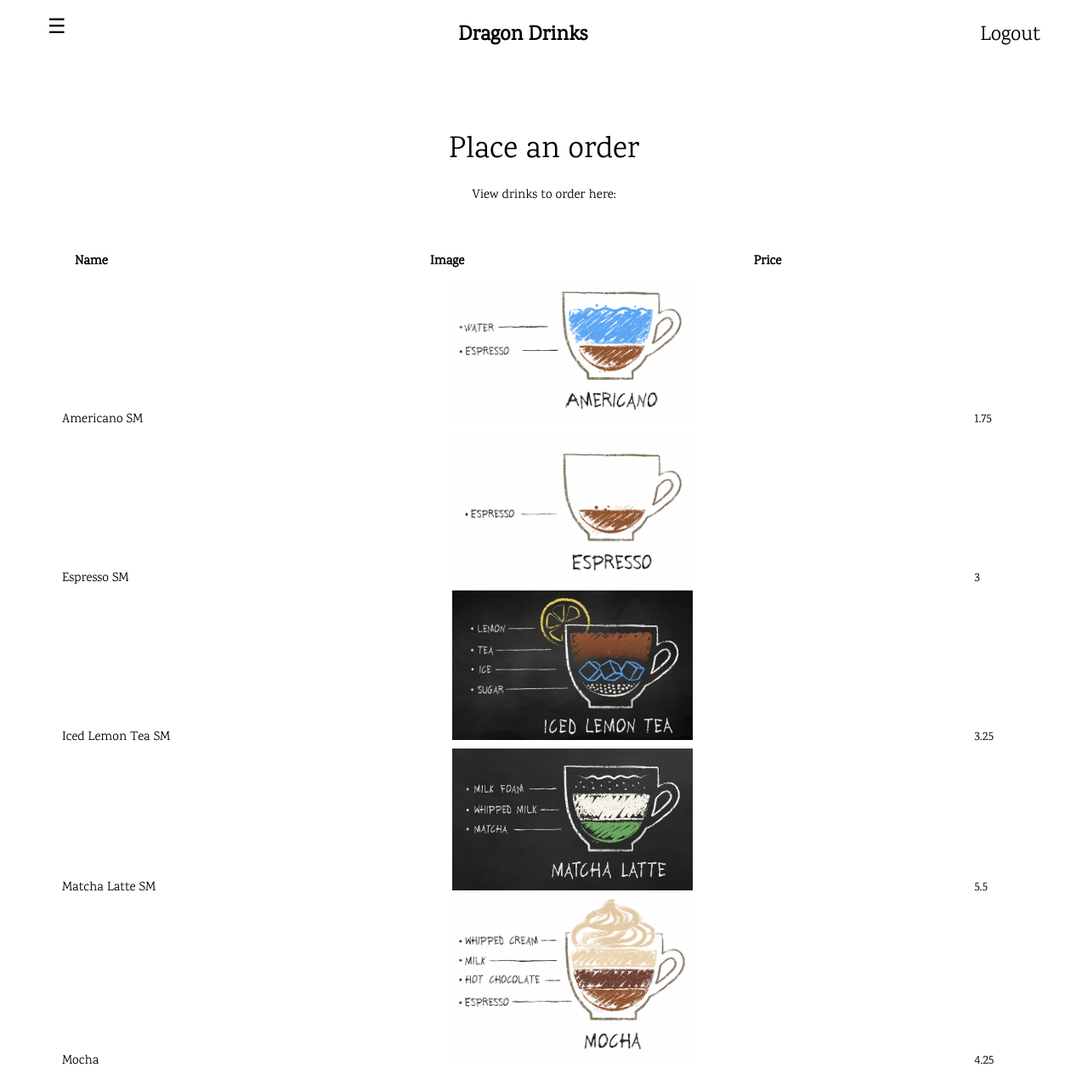
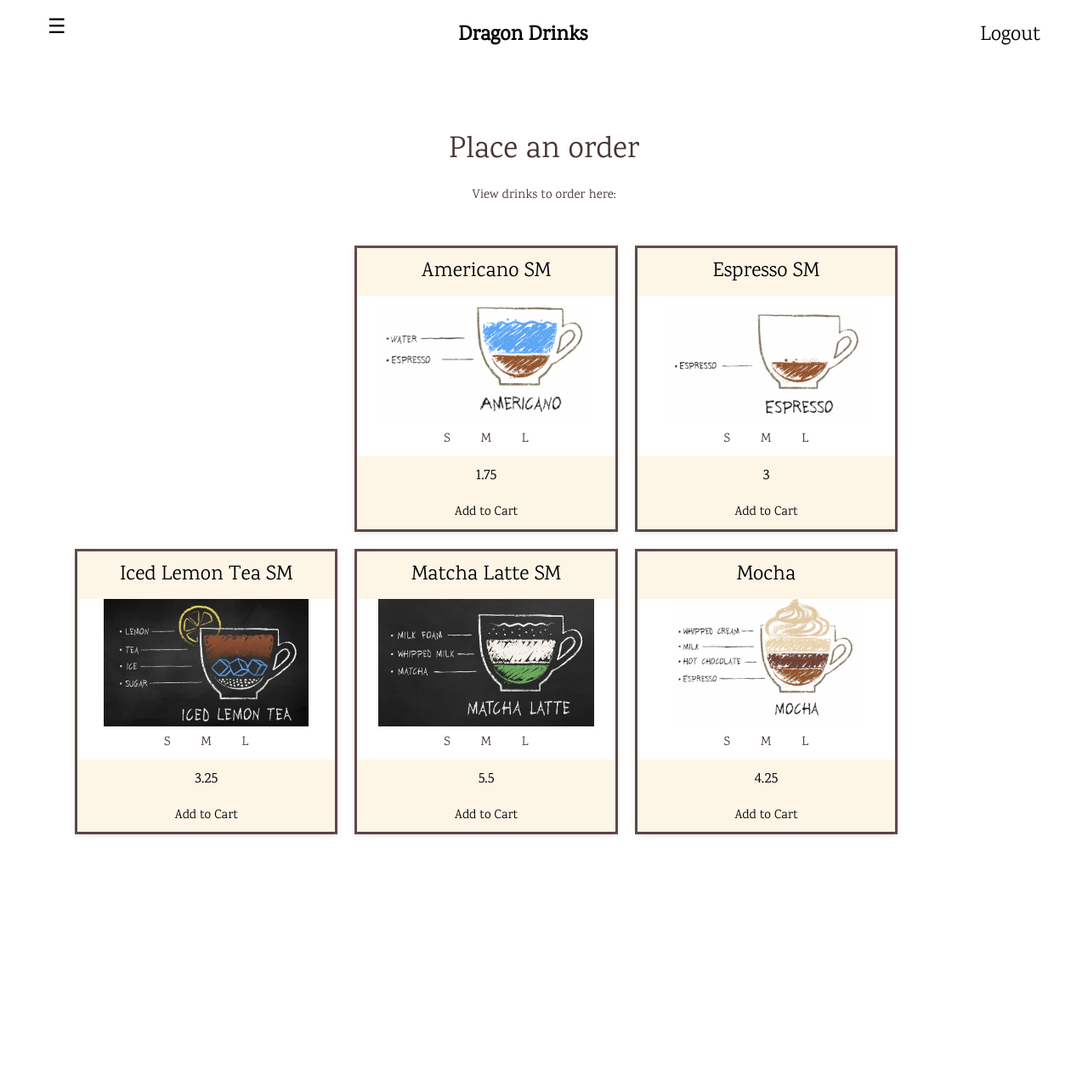
Before and after one commit to mai-codes/CoffeeShop, a Flask app: page /order in a window 1280 px wide. Shown: the whole page at 85% size. After the commit the page ends 984 px from the top, so only its background shows below. Run offline with Flask 2, Linux system fonts and the light colour scheme; data comes from the database, SQL or seed files in the repository; both versions use the stored data as it was after the commit; lists and menus that the app fills with data are empty; some libraries are stand-ins or nearby versions.

Commit message:
created card container for menu items & added styling

```diff
--- a/static/css/base.css
+++ b/static/css/base.css
@@ -17,9 +17,30 @@ body,h1,h2,h3,h4,h5,h6 {
     font-weight: bold;
 }
 .drinkImage {
-    max-width: 30%;
-    height: auto;
-    display: block;
-    margin-left: auto;
-    margin-right: auto;
+    /* max-width: 80%; */
+    float: left;
+    width:  300px;
+    height: 150px;
+    object-fit: contain;
 }
+
+.w3-container {
+    color: #483434;
+    font-family: "Karma", sans-serif;
+}
+
+.drinkCards {
+    margin: 0, auto;
+    max-width: 1000px;
+    display: grid;
+    grid-template-columns: repeat(auto-fill, minmax(300px, 1fr));
+    gap: 20px;
+    text-align: center;
+}
+
+.card-column {
+    border: solid 3px #6B4F4F;
+    transition: border-width 0.2s linear;
+}
+
+.card-column:hover { border-width: 5px; }
--- a/static/js/drinkView.js
+++ b/static/js/drinkView.js
@@ -10,26 +10,43 @@ function DrinkView(numDrinks) {
 
     this.updateDrinks = (drinks) => {
         $('#drinktable').empty();
-        const table = $('<div class="drinkTable w3-responsive">');
-        const columnLabels = $(`
-                <table class="w3-table">
-                    <tr>
-                        <th>Name</th>
-                        <th>Image</th>
-                        <th>Price</th>
-                    </tr>
-        `);
-        $('#drinktable').append(columnLabels);
+        const table = $('<div class="w3-container drinkCards"></div>');
+        // const columnLabels = $(`
+        // <div class="card">
+        //     <div class="box>
+        //         <table class="w3-table">
+        //             <tr>
+        //                 <th>Name</th>
+        //                 <th>Image</th>
+        //                 <th>Price</th>
+        //             </tr>
+        //     </div>
+        // </div>
+        // `);
+        // $('#drinktable').append(columnLabels);
 
         for (let i = 0; i < numDrinks && i < drinks.length; i++) {
             const drink = drinks[i];
 
             const drinkRow = $(`
-                <tr>
-                    <td>${drink.name}</td>
-                    <td><img class="w3-image drinkImage" src="/static/img/${drink.image}"></td>
-                    <td>${drink.price}</td>
-                </tr>
+            <div class="card-column">
+                <div class="w3-card-2">
+                    <header class="w3-container w3-sand">
+                        <h3>${drink.name}</h3>
+                    </header>
+                    <div class="w3-container">
+                        <img class="w3-image drinkImage" src="/static/img/${drink.image}">
+                        <button class="w3-btn">S</button>
+                        <button class="w3-btn">M</button>
+                        <button class="w3-btn">L</button>
+                    </div>
+
+                    <footer class="w3-container w3-sand">
+                        <h5>${drink.price}</h5>
+                        <button class="w3-btn">Add to Cart </button>
+                    </footer>
+                </div>
+            </div>
             `);
 
             $(drinkRow).find('.dec-button').on('click', _ => {
```
Also changed, not shown: DBFiles/coffeeShop.db, static/img/americano.png (added), static/img/espresso.png (added), static/img/lemon.png (added), static/img/matcha.png (added), static/img/mocha.png (added), static/img/ristretto.png (added), 3 other files.
